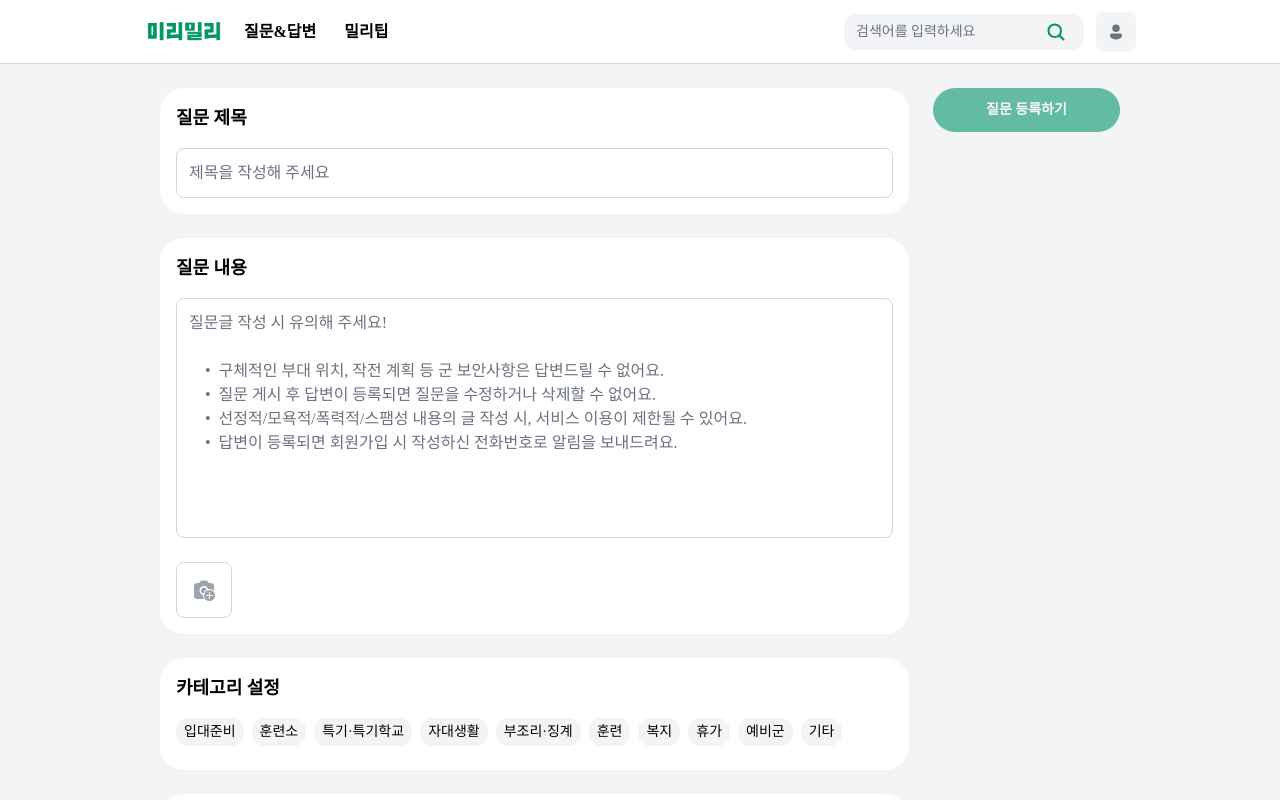
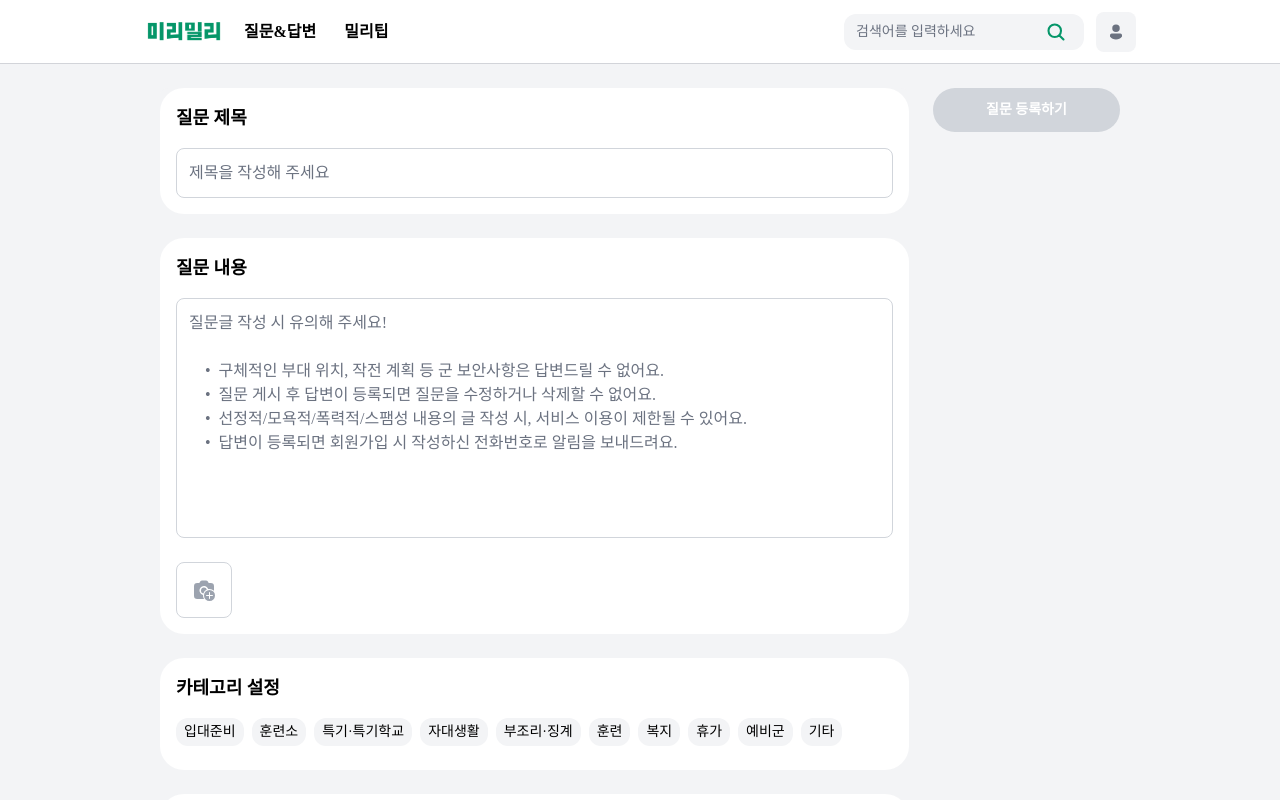
Before and after one commit to jaeminahn/mirimili-frontend, a React (Create React App) app: page /questions/new in a window 1280 px wide. Shown: the top 800 px of the page. Built offline with nearby package versions, Linux system fonts and the light colour scheme; sample sign-in values are in the browser's storage.

Commit message:
modified question button, uploaded hugging-face image

```diff
--- a/src/components/routes/QuestionNew.tsx
+++ b/src/components/routes/QuestionNew.tsx
@@ -78,7 +78,7 @@ export default function QuestionNew() {
         <QuestionWrite form={form} setForm={setForm} changed={changed} />
         <div className="flex flex-col w-1/5 gap-2">
           <button
-            className="flex justify-center px-6 py-3 text-sm font-semibold text-white rounded-3xl bg-emerald-600 hover:bg-emerald-700 disabled:opacity-60"
+            className="flex justify-center px-6 py-3 text-sm font-semibold text-white rounded-3xl bg-emerald-600 hover:bg-emerald-700 disabled:bg-gray-300"
             onClick={onSubmit}
             disabled={!form.canSubmit}
           >
```
Also changed, not shown: src/images/hugging-face.png (added).
